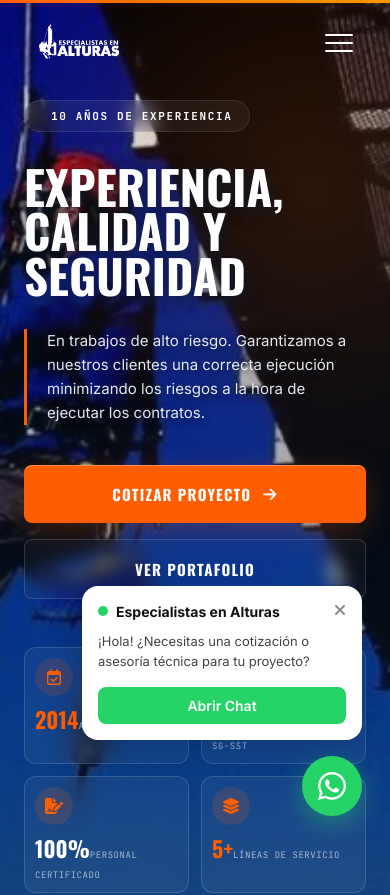
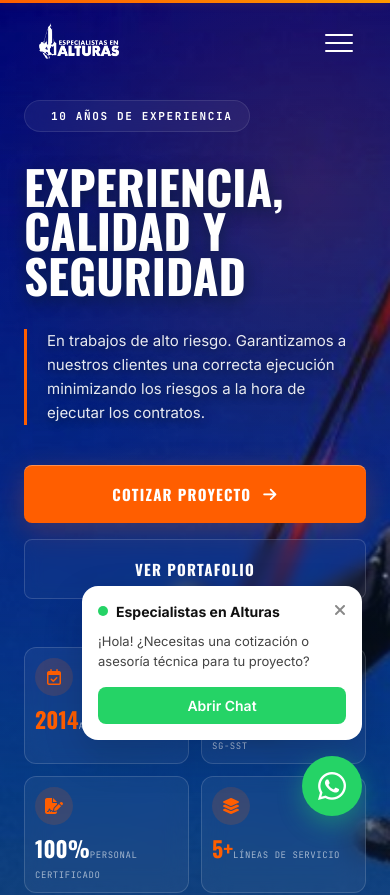
Before and after one commit to dpc2802/ESP_EN_ALTURAS, a Next.js app: page / in a window 390 px wide. Shown: the top 895 px of the page. Built offline with nearby package versions, Linux system fonts and the light colour scheme.

Commit message:
Revert "style: adjust mobile hero image position and scale"
This reverts commit 9976c7a17dc431c2c64385244cba07e16b9d86c8.

```diff
--- a/src/app/globals.css
+++ b/src/app/globals.css
@@ -1275,9 +1275,7 @@ nav a:hover { color: var(--orange); }
   .hamburger { display: flex; }
 
   /* Hero */
-  .hero { min-height: 85vh; }
-  .hero-image { object-position: 85% 60%; }
-  .hero-content { padding-top: 100px; padding-bottom: 60px; }
+  .hero-content { padding-top: 100px; padding-bottom: 80px; }
   .hero h1 { font-size: clamp(40px, 12vw, 56px); }
   .hero-desc { font-size: 15px; margin-bottom: 40px; }
   .hero-actions { flex-direction: column; gap: 16px; }
```
